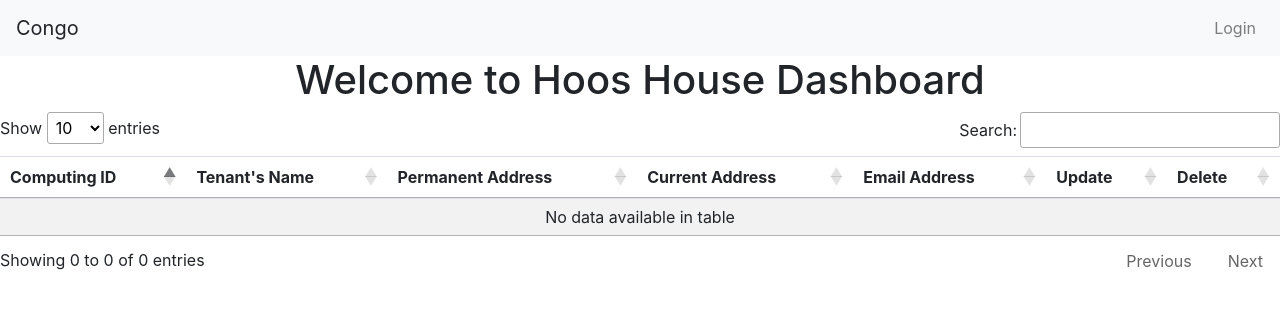
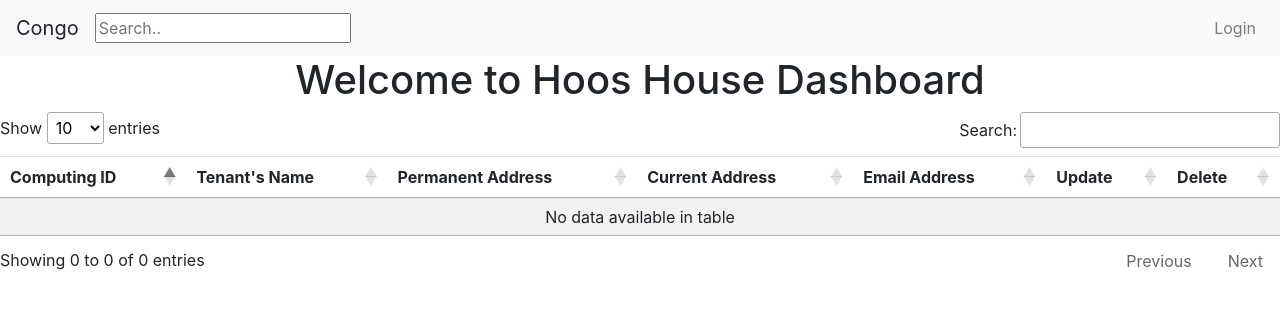
Before and after one commit to sk8wt/Congo, a Django app: template hooshouse/dbviewer/templates/tenant.html in a window 1280 px wide. Shown: the top 309 px of the page. Run offline with Django 3.2, Linux system fonts and the light colour scheme; the template is opened without the code that fills it, so the values that code supplies are empty; some libraries are stand-ins or nearby versions.

Commit message:
created base.html. Search could probably be centered out a bit more

```diff
--- a/congo/web/templates/base.html
+++ b/congo/web/templates/base.html
@@ -13,6 +13,11 @@
     <nav class="navbar navbar-expand-lg navbar-light bg-light">
       <a class="navbar-brand">Congo</a>
 
+      <ul class="nav navbar-nav navbar-center">
+        <li>
+          <input type="text" placeholder="Search..">
+        </li>
+      </ul>
 
       <div class="navbar-collapse collapse w-100 order-3 dual-collapse2">
         <ul class="navbar-nav ml-auto">
```
